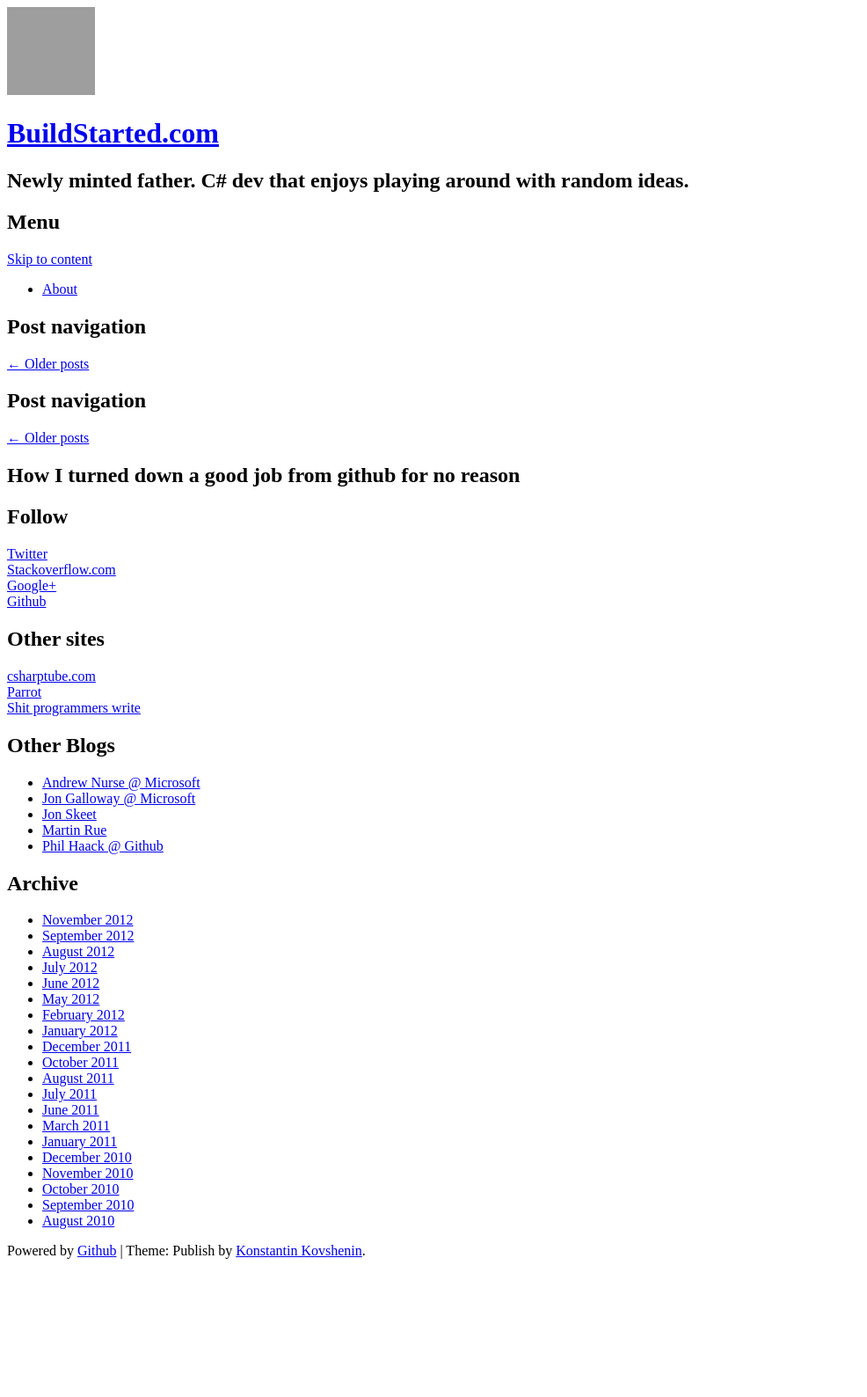
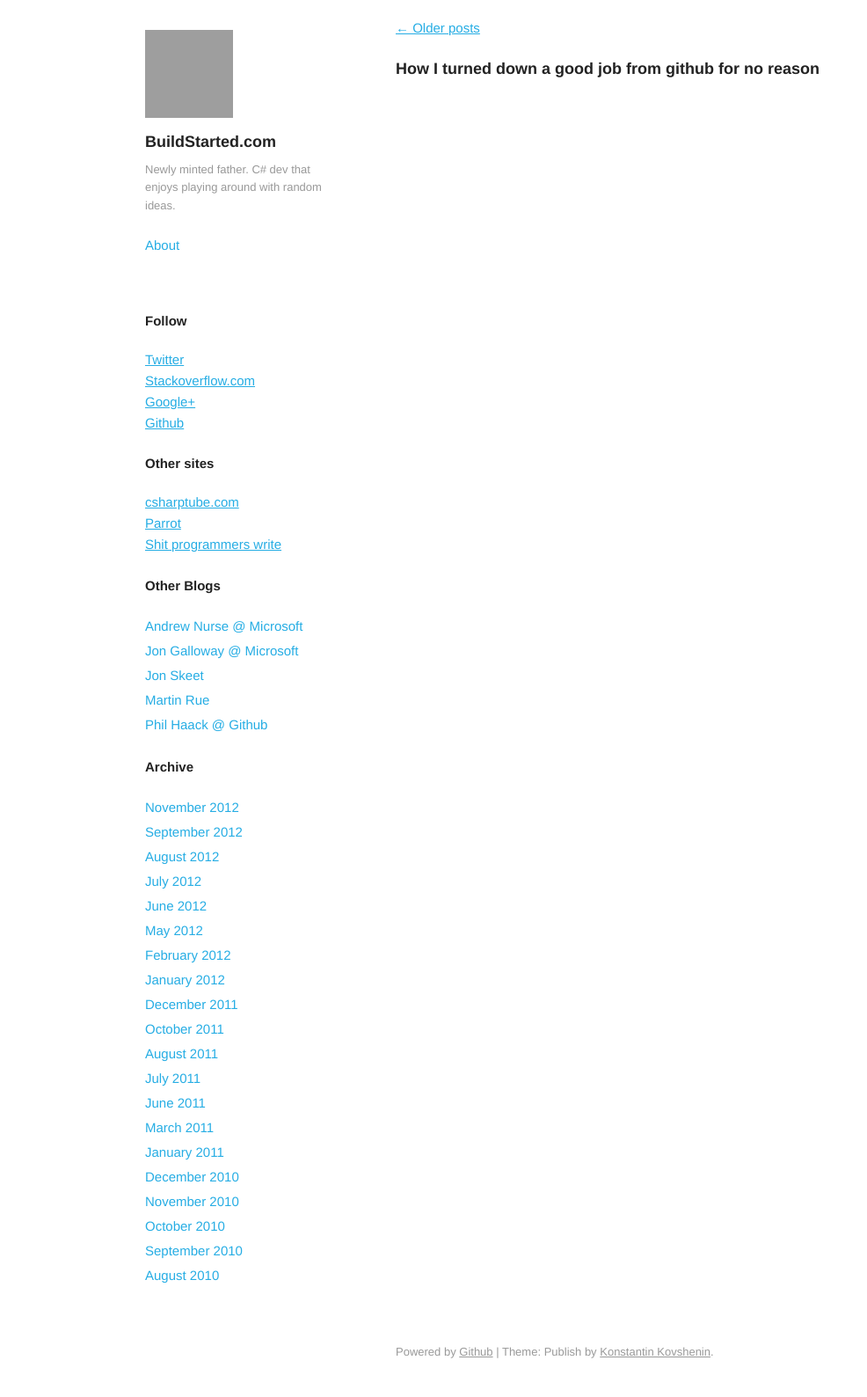
Before and after one commit to Buildstarted/buildstarted.com, a Jekyll site: the page built from _posts/2012-11-30-so-this-is-github-pages.md, in a window 1280 px wide. Shown: the whole page at 88% size, without its empty margins (0-986 px from the left). Built offline with Jekyll 4.4.1, drawn with Linux system fonts in a browser that asks for light colours; Markdown is read by kramdown in place of the engine named in the settings; before the commit the page ends 1439 px from its top, so only the background shows below that; grey boxes are pictures that could not be loaded.

Commit message:
stylesheet href update

```diff
--- a/_layouts/default.html
+++ b/_layouts/default.html
@@ -4,7 +4,7 @@
     <meta charset="UTF-8" />
     <meta name="viewport" content="width=device-width" />
     <title>BuildStarted.com - Newly minted father. C# dev that enjoys playing around with random ideas.</title>
-    <link rel="stylesheet" type="text/css" href="stylesheets/style.css" />
+    <link rel="stylesheet" type="text/css" href="/stylesheets/style.css" />
 </head>
 <body class="home blog">
     <div id="page" class="hfeed site">
```
